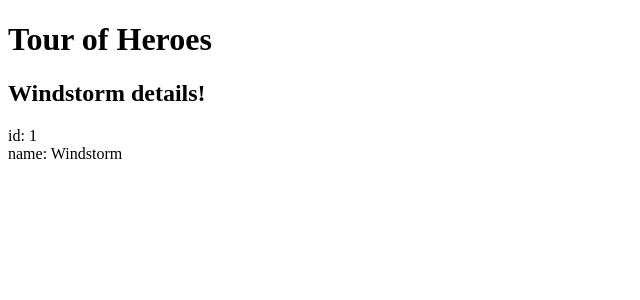
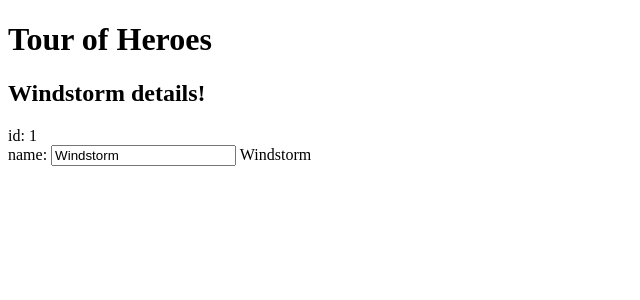
Before and after one commit to oaristeidou/angular-2-hero-editor, an Angular app: page / in a window 1280 px wide. Shown: the top 300 px of the page, without its empty margins (0-640 px from the left). Built offline with nearby package versions, Linux system fonts and the light colour scheme.

Commit message:
- Two-way binding

```diff
--- a/src/app/app.component.html
+++ b/src/app/app.component.html
@@ -1,4 +1,8 @@
 <h1>{{title}}</h1>
 <h2>{{hero.name}} details!</h2>
 <div><label>id: </label>{{hero.id}}</div>
-<div><label>name: </label>{{hero.name}}</div>
+<div>
+  <label>name: </label>
+  <input [(ngModel)]="hero.name" placeholder="name">
+  {{hero.name}}
+</div>
```
